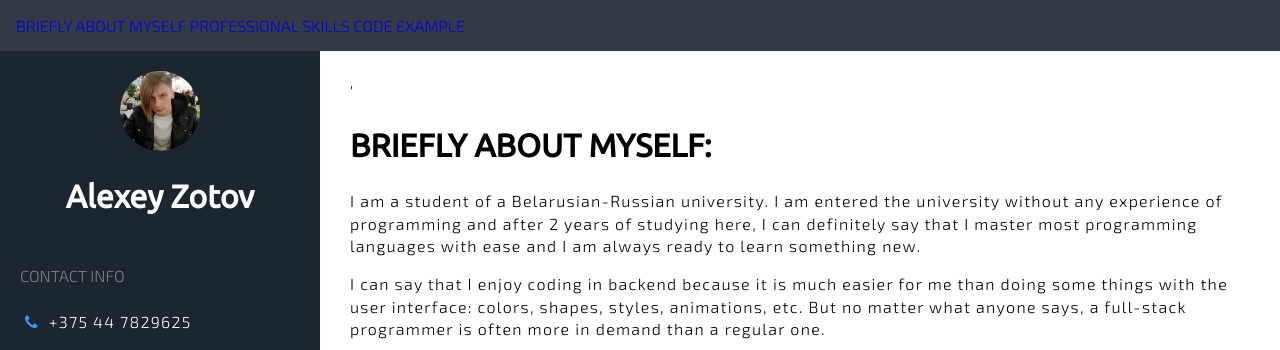
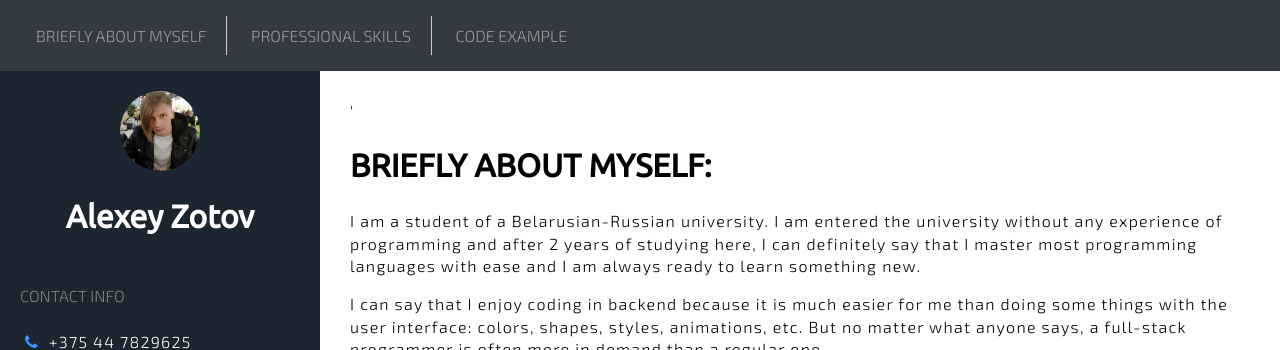
Before and after one commit to 8merka/HTML_CSS_CV, a plain HTML site: page index.html in a window 1280 px wide. Shown: the top 350 px of the page. Drawn offline with Linux system fonts and the light colour scheme.

Commit message:
feat: add new styles

```diff
--- a/style.css
+++ b/style.css
@@ -199,6 +199,18 @@ font-weight:bold;
   margin-bottom: 10px;
 }
 
+header nav a {
+  display: inline-block;
+  padding: 10px 20px;
+  color: #999;
+  border-right: 1px solid #ccc;
+  text-decoration: none;
+}
+
+header nav a:last-child {
+  border-right: none;
+}
+
 
 
 
```
